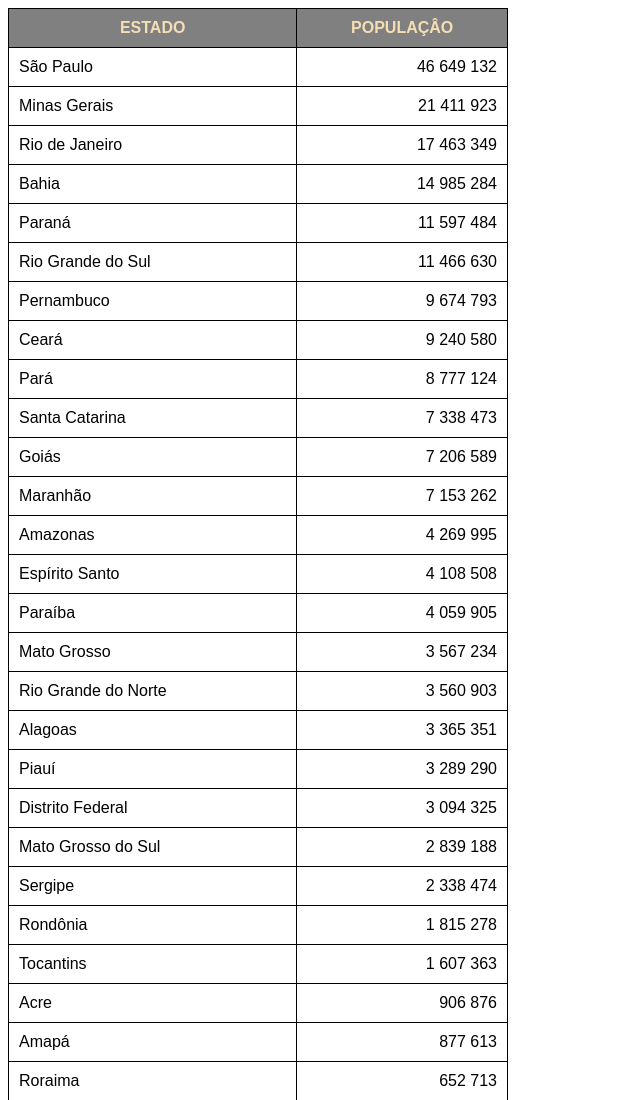
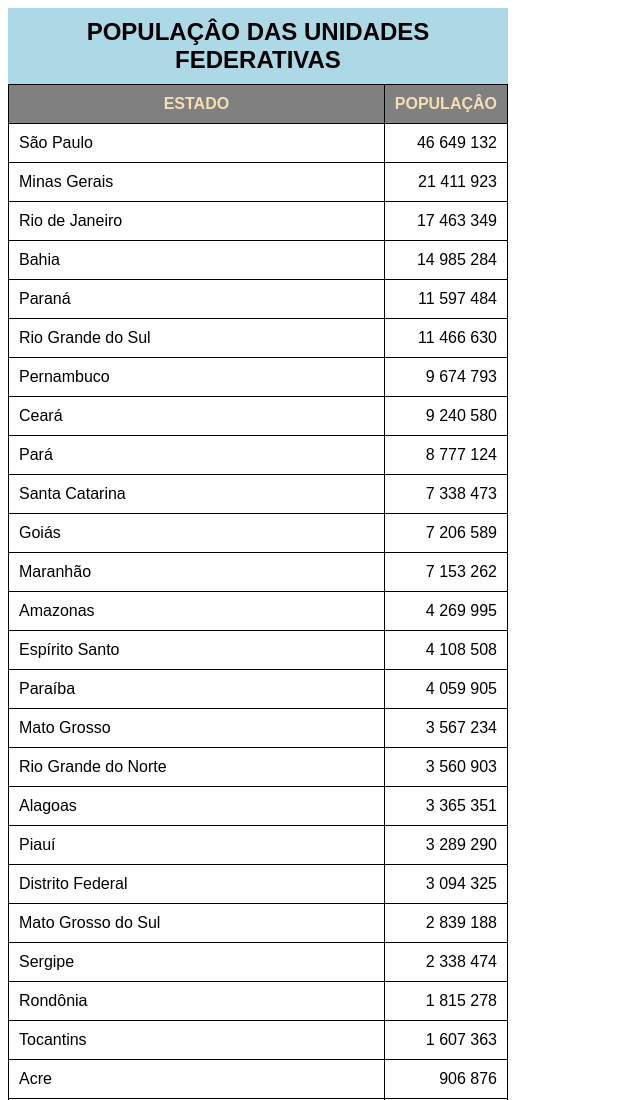
Before and after one commit to ocesarbarros/HTML-CSS, a plain HTML site: page EXERCICIOS/EX023/TABELA002.html in a window 1280 px wide. Shown: the top 1100 px of the page, without its empty margins (0-640 px from the left). Drawn offline with Linux system fonts and the light colour scheme.

Commit message:
Update TABELA002.html

```diff
--- a/EXERCICIOS/EX023/TABELA002.html
+++ b/EXERCICIOS/EX023/TABELA002.html
@@ -11,6 +11,12 @@
   body{
     font-family: Arial, Helvetica, sans-serif;
   }
+  caption{
+      font-size: 1.5em;
+      font-weight: bold;
+      padding: 10px;
+    background-color: lightblue;
+    }
   table{
 
     width: 500px;
@@ -30,10 +36,11 @@
 </style>
 
   <table>
+    <caption>POPULAÇÂO DAS UNIDADES FEDERATIVAS</caption>
     <thead>
       <tr>
-        <th>ESTADO</th>
-        <th>POPULAÇÂO</th>
+        <th scope="col">ESTADO</th>
+        <th scope="col" style="width: 50px"; >POPULAÇÂO</th>
       </tr>
     </thead>
     <tbody>
@@ -149,7 +156,7 @@
     </tbody>
     <tfoot>
       <tr>
-        <th>Total de habitantes</th>
+        <th scope="row">Total de habitantes</th>
         <td class="num"><strong>215.178.906</strong></td>
       </tr>
     </tfoot>
```
